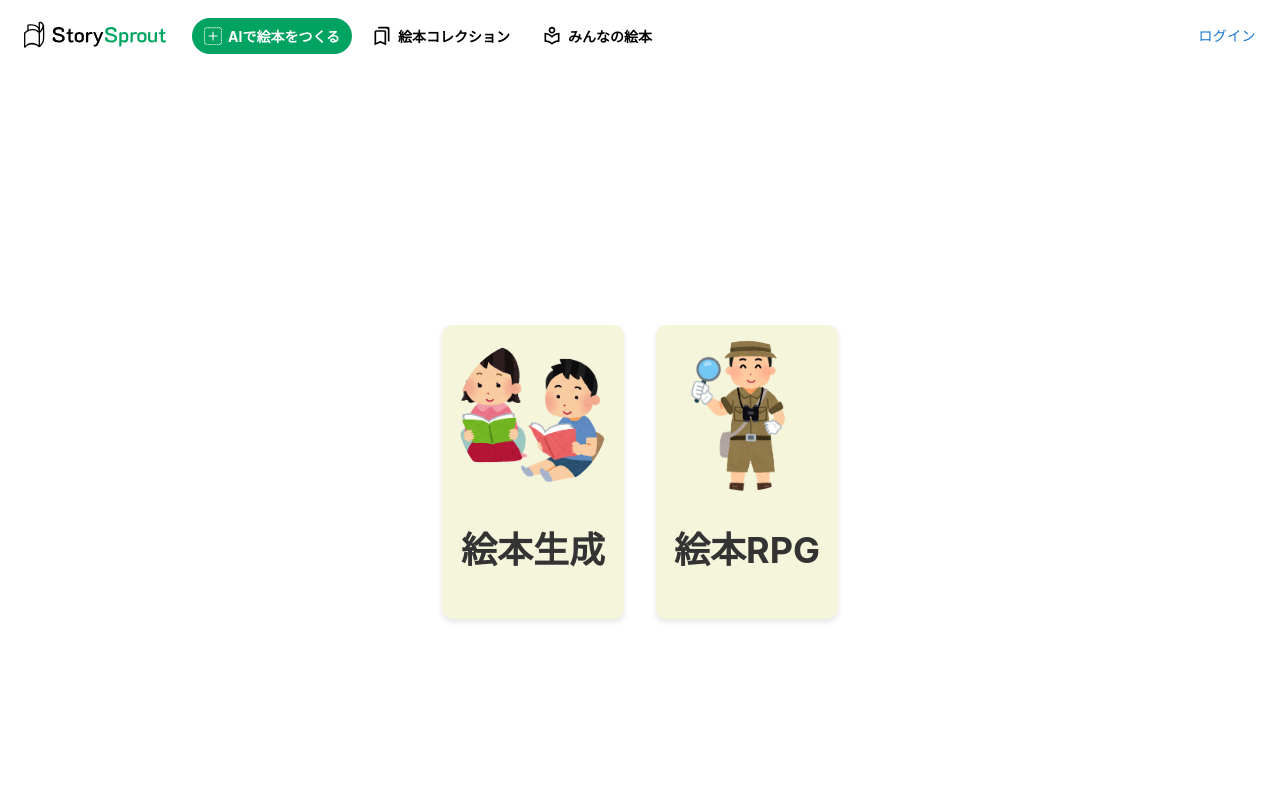
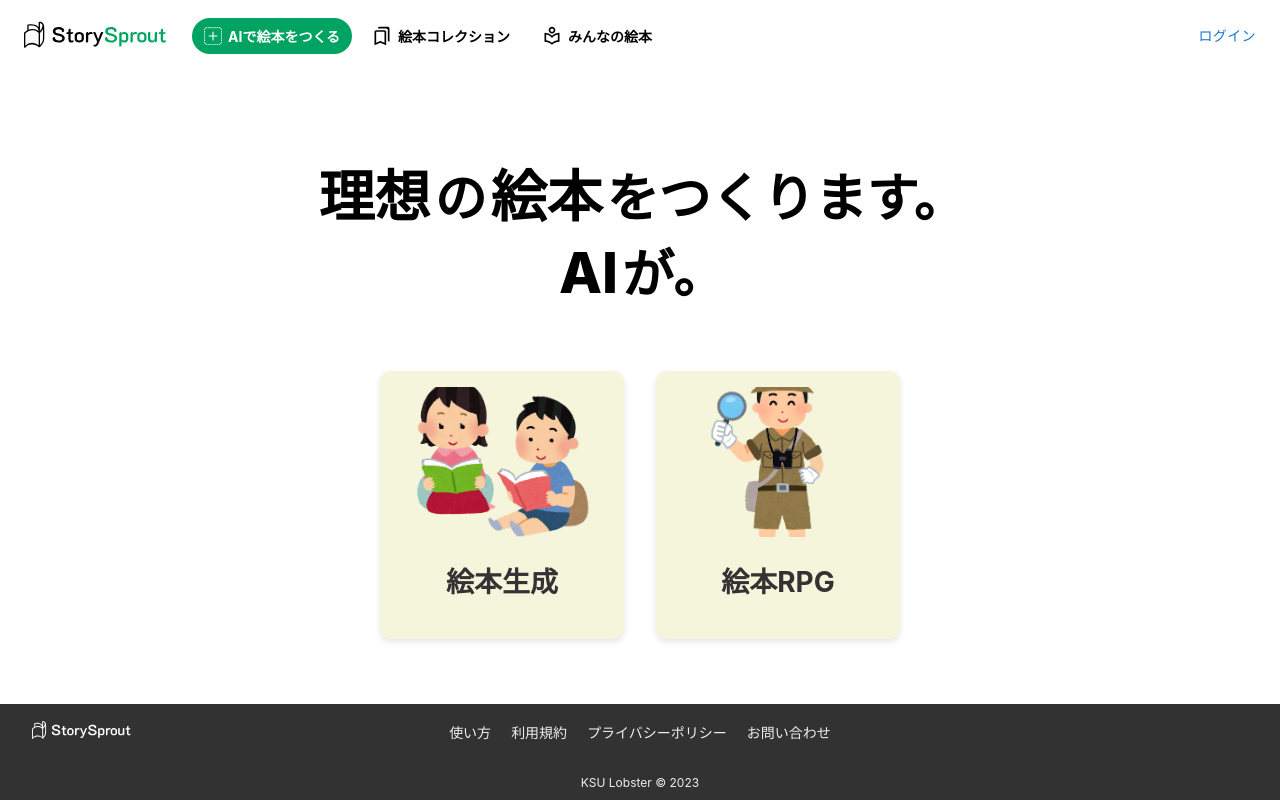
Before and after one commit to KsuLobster/hackathon_lobster, a React (Create React App) app: page /home in a window 1280 px wide. Shown: the top 800 px of the page. Built offline with nearby package versions, Linux system fonts and the light colour scheme; no server answers; what reactfire would draw is missing.

Commit message:
ホーム画面を更新

```diff
--- a/src/pages/Home.module.css
+++ b/src/pages/Home.module.css
@@ -1,7 +1,20 @@
 .container {
   display: flex;
   flex-direction: column;
-	min-height: 100vh;
+  min-height: calc(100vh - 72px - 96px);
+  padding: 18px;
+  box-sizing: border-box;
+}
+
+.top_title {
+  font-size: 52px;
+  margin-top: 62px;
+  font-weight: 800;
+}
+.top_title .big {
+  font-size: 56px;
+  display: inline-block;
+  margin: 0 4px;
 }
 
 .main {
@@ -28,10 +41,9 @@
   text-decoration: none;
   font-size: 24px;
   color: #333;
-	padding: 1rem;
   background-color: #f5f5dc; /* ベージュ色 */
   border-radius: 10px; /* ボタンの角を丸くする */
-  padding: 1rem; /* 内側の余白を追加 */
+  padding: 1rem 2rem;
   box-shadow: 0px 3px 6px rgba(0, 0, 0, 0.1); /* ボタンに影を追加 */
   transition: transform 0.3s, box-shadow 0.3s; /* ホバー時のアニメーション */
 }
@@ -42,10 +54,12 @@
 }
 
 .navItem img {
-	width: 150px;
+  width: 180px;
   height: 150px;
   object-fit: cover;
-	border-radius: 50%;
+}
+.navItem h2 {
+  font-size: 28px;
 }
 
 /* Media Query for Tablets */
@@ -55,8 +69,8 @@
   }
 
   .navItem img {
-		width: 120px;
-		height: 120px;
+    width: 160px;
+    height: 160px;
   }
 }
 
--- a/src/pages/Home.tsx
+++ b/src/pages/Home.tsx
@@ -4,7 +4,13 @@ import styles from './Home.module.css'
 function Home() {
   return (
     <div className={styles.container}>
-      <main className={styles.main}>
+      <h1 className={styles.top_title}>
+        <span className={styles.big}>理想</span>の
+        <span className={styles.big}>絵本</span>をつくります。
+        <br />
+        <span className={styles.big}>AI</span>が。
+      </h1>
+      <div className={styles.main}>
         {/* ナビゲーションセクション */}
         <section className={styles.navigation}>
           {/* 「絵本生成」へのリンク */}
@@ -18,7 +24,7 @@ function Home() {
             <h2>絵本RPG</h2>
           </Link>
         </section>
-      </main>
+      </div>
     </div>
   )
 }
```
Lines whose indentation alone changed are shown as unchanged.
